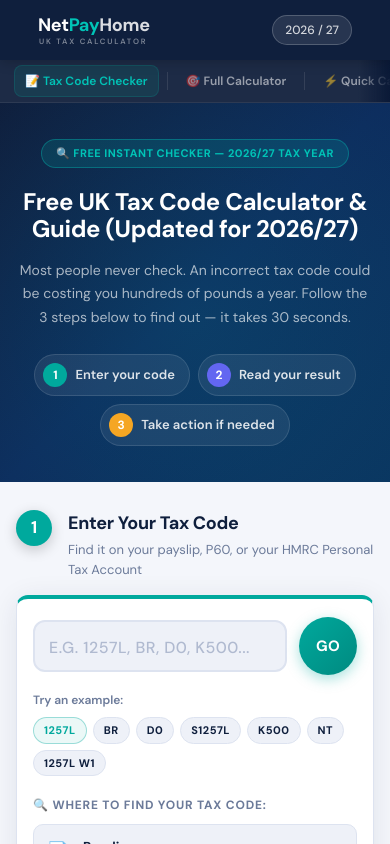
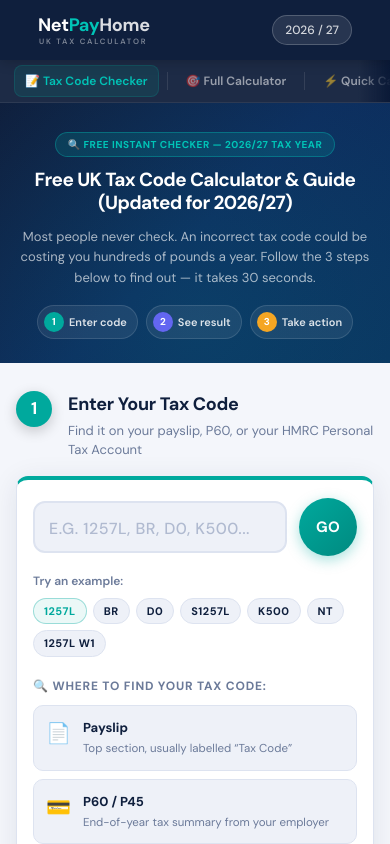
Before and after one commit to dsrashmika-prog/uktaxcal, a Next.js app: page / in a window 390 px wide. Shown: the top 844 px of the page. Built offline with nearby package versions, Linux system fonts and the light colour scheme.

Commit message:
Force 3 hero steps into one row on all screens; compact hero banner; shorter step labels

```diff
--- a/src/app/globals.css
+++ b/src/app/globals.css
@@ -2526,7 +2526,7 @@ select.form-control {
 /* HERO */
 .wf-hero {
   background: linear-gradient(135deg, #0f1f3d 0%, #0d2d5e 50%, #0a3560 100%);
-  padding: 56px 24px 52px;
+  padding: 36px 24px 32px;
   text-align: center;
   position: relative;
   overflow: hidden;
@@ -2565,41 +2565,42 @@ select.form-control {
 }
 
 .wf-hero h1 {
-  font-size: clamp(26px, 4.5vw, 44px);
+  font-size: clamp(20px, 4vw, 36px);
   font-weight: 800;
   color: white;
-  line-height: 1.15;
-  letter-spacing: -0.8px;
-  margin-bottom: 16px;
+  line-height: 1.2;
+  letter-spacing: -0.6px;
+  margin-bottom: 12px;
 }
 
 .wf-hero p {
-  font-size: 16px;
+  font-size: 14px;
   color: rgba(255,255,255,0.65);
-  line-height: 1.7;
-  max-width: 580px;
-  margin: 0 auto 32px;
+  line-height: 1.6;
+  max-width: 560px;
+  margin: 0 auto 20px;
 }
 
 .wf-hero-steps-row {
   display: flex;
   align-items: center;
   justify-content: center;
-  gap: 12px;
-  flex-wrap: wrap;
+  gap: 8px;
+  flex-wrap: nowrap;
 }
 
 .wf-hero-step {
   display: flex;
   align-items: center;
-  gap: 10px;
+  gap: 7px;
   background: rgba(255,255,255,0.07);
   border: 1px solid rgba(255,255,255,0.12);
   border-radius: 50px;
-  padding: 10px 18px 10px 10px;
+  padding: 7px 14px 7px 7px;
   color: rgba(255,255,255,0.85);
-  font-size: 14px;
+  font-size: 13px;
   font-weight: 600;
+  white-space: nowrap;
 }
 
 .wf-hs-num {
@@ -2910,31 +2911,31 @@ select.form-control {
 
 @media (max-width: 480px) {
 
-  /* Hero */
+  /* Hero — already compact in base styles */
   .wf-hero {
-    padding: 36px 18px 36px;
+    padding: 28px 16px 24px;
   }
   .wf-hero h1 {
-    font-size: 24px;
-    letter-spacing: -0.4px;
+    font-size: 19px;
   }
   .wf-hero p {
-    font-size: 14px;
-    margin-bottom: 24px;
+    font-size: 13px;
+    margin-bottom: 16px;
   }
   .wf-hero-badge {
+    font-size: 10px;
+    padding: 4px 12px;
+    margin-bottom: 12px;
+  }
+  .wf-hero-step {
     font-size: 11px;
-    padding: 5px 14px;
-  }
-  .wf-hero-step {
-    font-size: 13px;
-    padding: 8px 14px 8px 8px;
-    gap: 8px;
+    padding: 6px 10px 6px 6px;
+    gap: 5px;
   }
   .wf-hs-num {
-    width: 24px;
-    height: 24px;
-    font-size: 12px;
+    width: 20px;
+    height: 20px;
+    font-size: 10px;
   }
 
   /* Page wrapper */
--- a/src/app/page.tsx
+++ b/src/app/page.tsx
@@ -48,11 +48,9 @@ export default function TaxCodePage() {
     <h1>Free UK Tax Code Calculator &amp; Guide (Updated for 2026/27)</h1>
     <p>Most people never check. An incorrect tax code could be costing you hundreds of pounds a year. Follow the 3 steps below to find out &mdash; it takes 30 seconds.</p>
     <div class="wf-hero-steps-row">
-      <div class="wf-hero-step"><span class="wf-hs-num" style="background:#00a99d;">1</span><span>Enter your code</span></div>
-      <div class="wf-hero-arrow">&#8594;</div>
-      <div class="wf-hero-step"><span class="wf-hs-num" style="background:#6366f1;">2</span><span>Read your result</span></div>
-      <div class="wf-hero-arrow">&#8594;</div>
-      <div class="wf-hero-step"><span class="wf-hs-num" style="background:#f5a623;">3</span><span>Take action if needed</span></div>
+      <div class="wf-hero-step"><span class="wf-hs-num" style="background:#00a99d;">1</span><span>Enter code</span></div>
+      <div class="wf-hero-step"><span class="wf-hs-num" style="background:#6366f1;">2</span><span>See result</span></div>
+      <div class="wf-hero-step"><span class="wf-hs-num" style="background:#f5a623;">3</span><span>Take action</span></div>
     </div>
   </div>
 </div>
```
